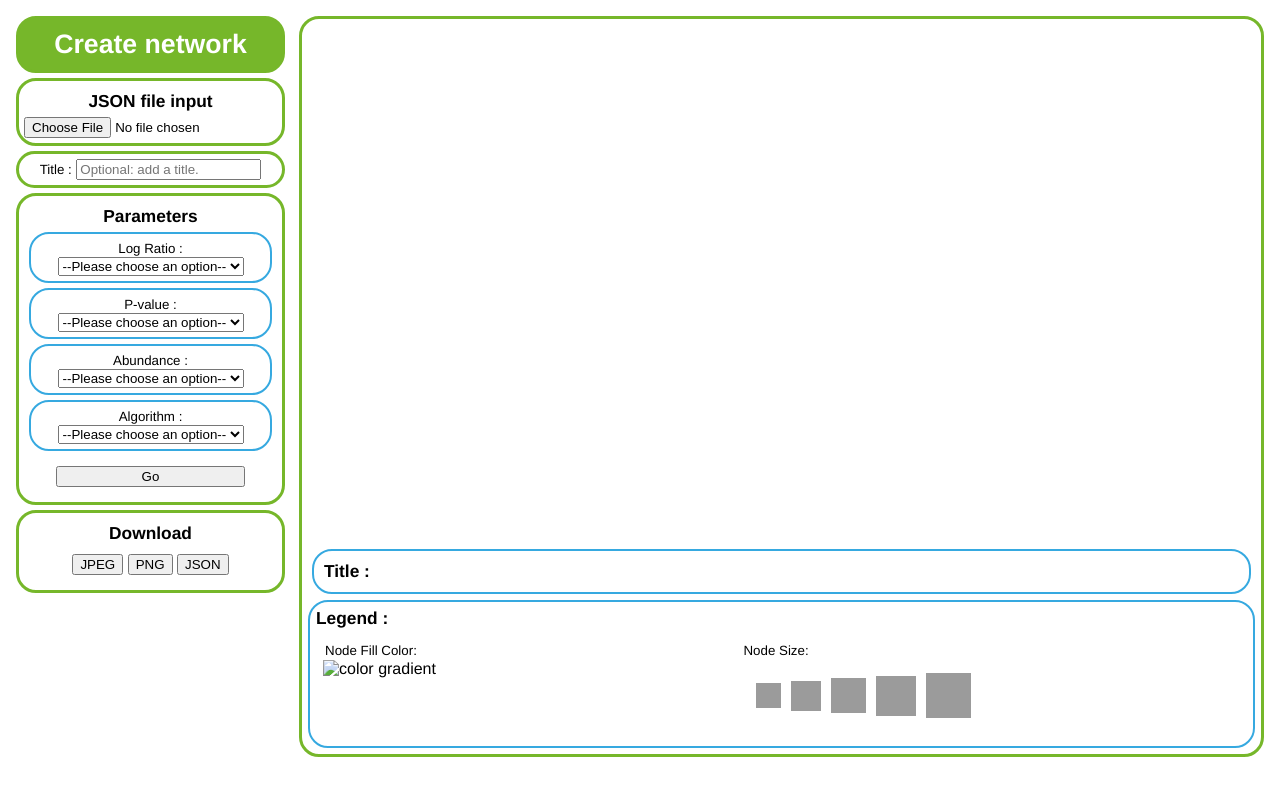
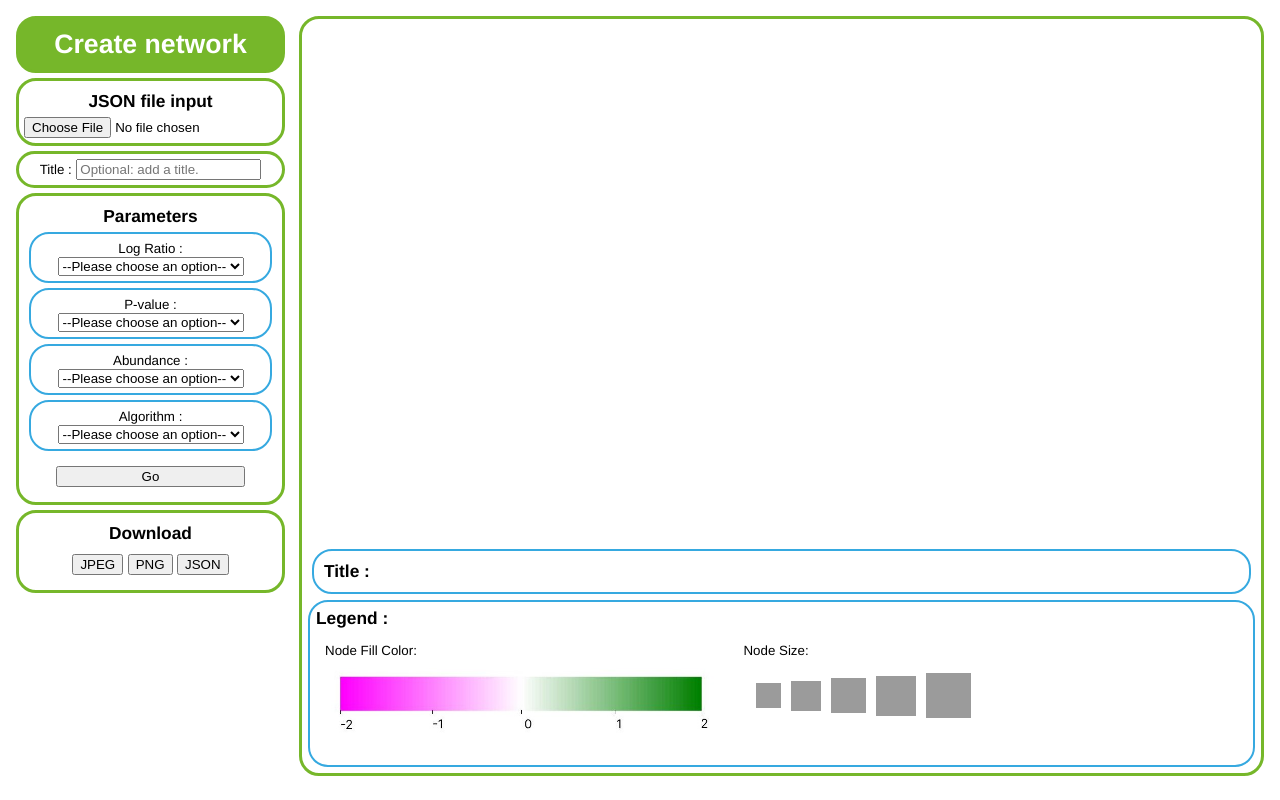
Before and after one commit to Lillyputienne/Cytoscape_, a plain HTML site: page index.html in a window 1280 px wide. Shown: the top 800 px of the page. Drawn offline with nearby package versions, Linux system fonts and the light colour scheme; a script that the page names is missing.

Commit message:
Update index.html

```diff
--- a/index.html
+++ b/index.html
@@ -97,7 +97,7 @@
                     <div class="legend-flex">
                         <div class="node_color">
                             <p>Node Fill Color: </p>
-                            <img src="legend.png" alt="color gradient" class="legend-image">
+                            <img src="./images/legend.jpeg" alt="color gradient" class="legend-image">
                         </div>
                         <div class="node_size">
                             <p>Node Size: <span id="node-selection"></span></p>
```
